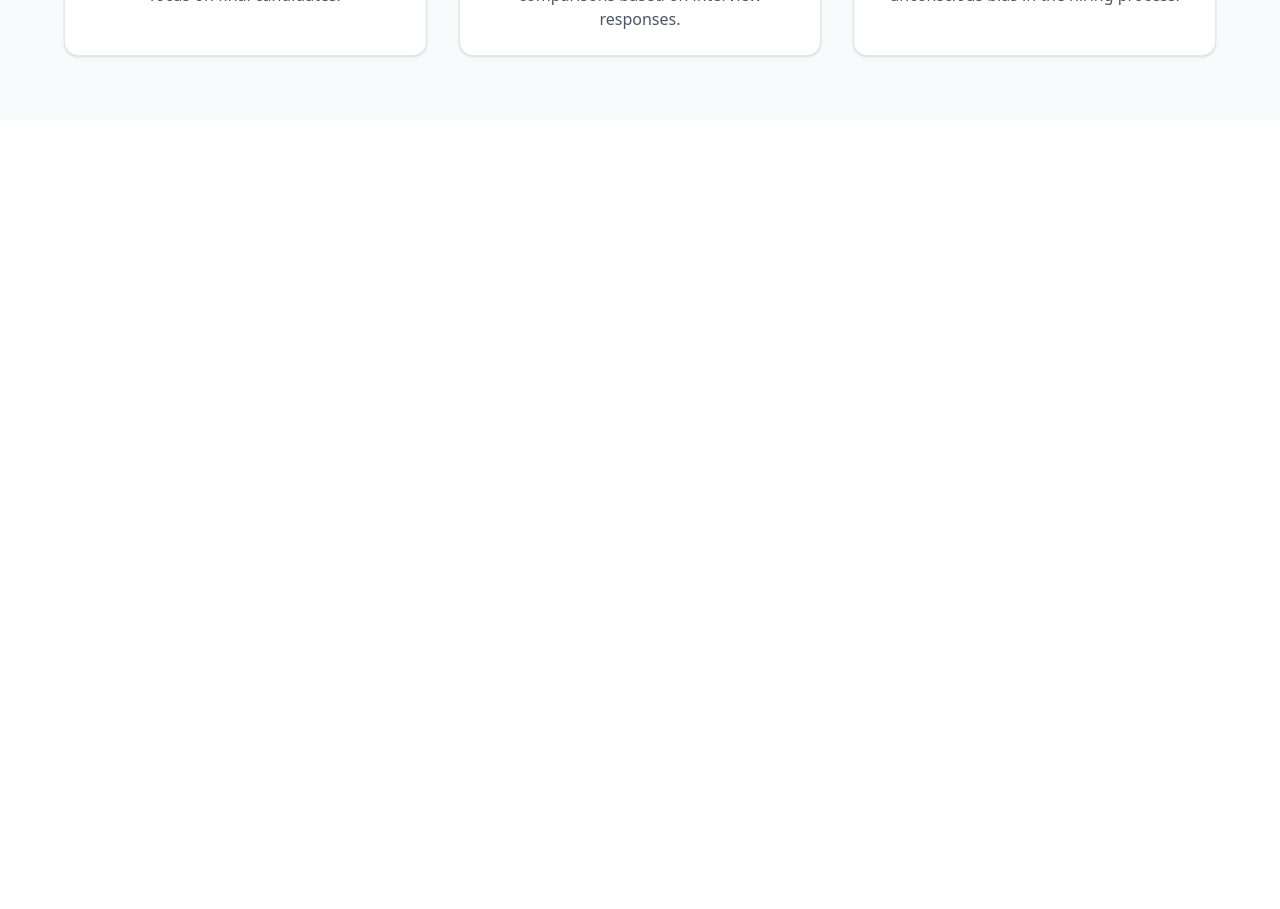
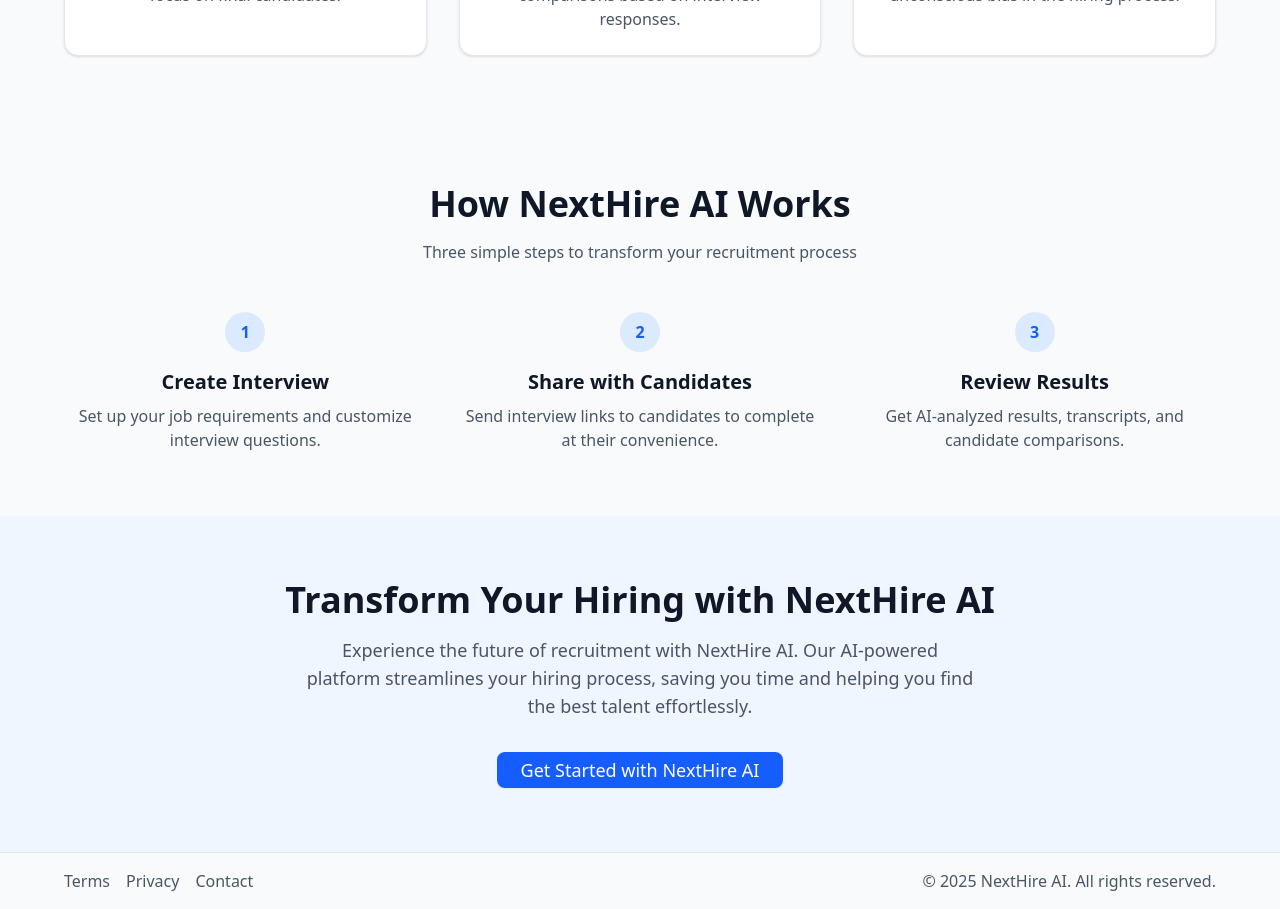
Before and after one commit to princesompura/NextHire-AI, a Next.js app in the folder nexthire-ai/: page / in a window 1280 px wide. Shown: the part 1040-1949 px from the top of the page. Before the commit the page ends 1160 px from the top, so only its background shows below. Built offline with nearby package versions, Linux system fonts and the light colour scheme; no server answers.

Commit message:
Update page.js

```diff
--- a/nexthire-ai/app/page.js
+++ b/nexthire-ai/app/page.js
@@ -156,6 +156,94 @@ export default function Home() {
           </Card>
         </div>
       </section>
+
+      {/* How NextHire AI Works Section */}
+      <section className="px-6 py-16 md:px-16 text-center bg-gray-50">
+        <h2 className="text-3xl md:text-4xl font-bold text-gray-900 mb-4">
+          How NextHire AI Works
+        </h2>
+        <p className="text-gray-600 mb-12">
+          Three simple steps to transform your recruitment process
+        </p>
+        <div className="grid grid-cols-1 md:grid-cols-3 gap-8">
+          <div>
+            <div className="flex justify-center mb-4">
+              <span className="w-10 h-10 flex items-center justify-center rounded-full bg-blue-100 text-blue-600 font-semibold">
+                1
+              </span>
+            </div>
+            <h3 className="text-xl font-semibold text-gray-900 mb-2">
+              Create Interview
+            </h3>
+            <p className="text-gray-600">
+              Set up your job requirements and customize interview questions.
+            </p>
+          </div>
+          <div>
+            <div className="flex justify-center mb-4">
+              <span className="w-10 h-10 flex items-center justify-center rounded-full bg-blue-100 text-blue-600 font-semibold">
+                2
+              </span>
+            </div>
+            <h3 className="text-xl font-semibold text-gray-900 mb-2">
+              Share with Candidates
+            </h3>
+            <p className="text-gray-600">
+              Send interview links to candidates to complete at their convenience.
+            </p>
+          </div>
+          <div>
+            <div className="flex justify-center mb-4">
+              <span className="w-10 h-10 flex items-center justify-center rounded-full bg-blue-100 text-blue-600 font-semibold">
+                3
+              </span>
+            </div>
+            <h3 className="text-xl font-semibold text-gray-900 mb-2">
+              Review Results
+            </h3>
+            <p className="text-gray-600">
+              Get AI-analyzed results, transcripts, and candidate comparisons.
+            </p>
+          </div>
+        </div>
+      </section>
+
+      {/* New Call-to-Action Section */}
+      <section className="px-6 py-16 md:px-16 text-center bg-blue-50">
+        <h2 className="text-3xl md:text-4xl font-bold text-gray-900 mb-4">
+          Transform Your Hiring with NextHire AI
+        </h2>
+        <p className="text-gray-600 text-lg max-w-2xl mx-auto mb-8">
+          Experience the future of recruitment with NextHire AI. Our AI-powered
+          platform streamlines your hiring process, saving you time and helping
+          you find the best talent effortlessly.
+        </p>
+        <Button
+          onClick={handleDashboardClick}
+          className="bg-blue-600 text-white hover:bg-blue-700 text-lg px-6 py-3"
+        >
+          Get Started with NextHire AI
+        </Button>
+      </section>
+
+      {/* Footer */}
+      <footer className="px-6 py-4 bg-gray-50 border-t border-gray-200 text-center text-gray-600">
+        <div className="flex justify-between items-center max-w-6xl mx-auto">
+
+          <div className="space-x-4">
+            <a href="/terms" className="hover:underline">
+              Terms
+            </a>
+            <a href="/privacy" className="hover:underline">
+              Privacy
+            </a>
+            <a href="/contact" className="hover:underline">
+              Contact
+            </a>
+          </div>
+          <p>© 2025 NextHire AI. All rights reserved.</p>
+        </div>
+      </footer>
     </div>
   );
 }
```
